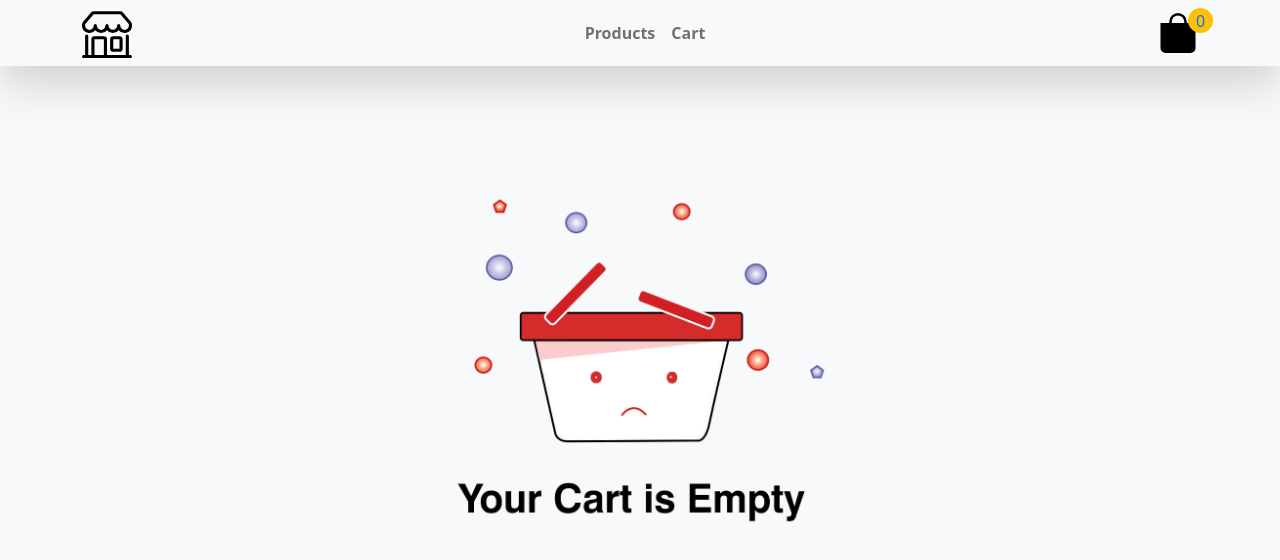
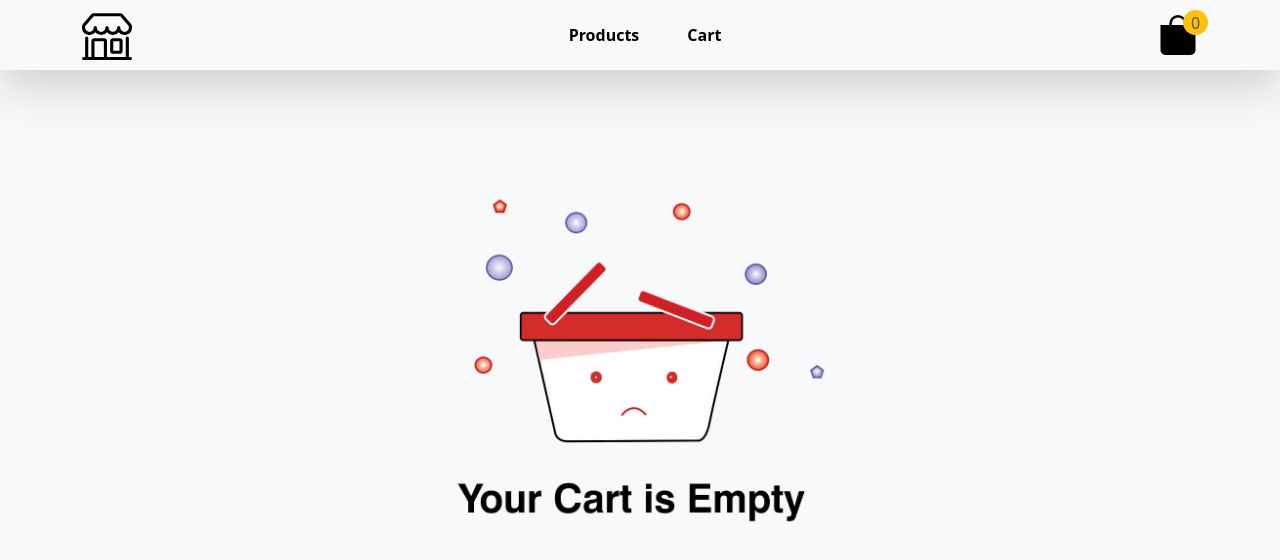
Before and after one commit to MohamedMamdouh-98/Shopping, a React (Create React App) app: page /cart in a window 1280 px wide. Shown: the top 560 px of the page. Built offline with nearby package versions, Linux system fonts and the light colour scheme.

Commit message:
A notice has been added when a product is removed or added

```diff
--- a/package.json
+++ b/package.json
@@ -15,6 +15,7 @@
     "react-redux": "^8.0.5",
     "react-router-dom": "^6.3.0",
     "react-scripts": "5.0.1",
+    "react-toastify": "^9.1.2",
     "web-vitals": "^2.1.4"
   },
   "scripts": {
--- a/src/components/AppNavbar.js
+++ b/src/components/AppNavbar.js
@@ -7,7 +7,7 @@ const AppNavbar = () => {
   const cart = useSelector((state) => state.cart);
   return (
     <div>
-      <Navbar className="shadow-lg navbar" fixed="top" bg="light" variant="light">
+      <Navbar className="shadow-lg navbar py-0" fixed="top" bg="light" variant="light">
         <Container>
           <Link to="/">
             <svg
@@ -22,11 +22,11 @@ const AppNavbar = () => {
               <path d="M2.97 1.35A1 1 0 0 1 3.73 1h8.54a1 1 0 0 1 .76.35l2.609 3.044A1.5 1.5 0 0 1 16 5.37v.255a2.375 2.375 0 0 1-4.25 1.458A2.371 2.371 0 0 1 9.875 8 2.37 2.37 0 0 1 8 7.083 2.37 2.37 0 0 1 6.125 8a2.37 2.37 0 0 1-1.875-.917A2.375 2.375 0 0 1 0 5.625V5.37a1.5 1.5 0 0 1 .361-.976l2.61-3.045zm1.78 4.275a1.375 1.375 0 0 0 2.75 0 .5.5 0 0 1 1 0 1.375 1.375 0 0 0 2.75 0 .5.5 0 0 1 1 0 1.375 1.375 0 1 0 2.75 0V5.37a.5.5 0 0 0-.12-.325L12.27 2H3.73L1.12 5.045A.5.5 0 0 0 1 5.37v.255a1.375 1.375 0 0 0 2.75 0 .5.5 0 0 1 1 0zM1.5 8.5A.5.5 0 0 1 2 9v6h1v-5a1 1 0 0 1 1-1h3a1 1 0 0 1 1 1v5h6V9a.5.5 0 0 1 1 0v6h.5a.5.5 0 0 1 0 1H.5a.5.5 0 0 1 0-1H1V9a.5.5 0 0 1 .5-.5zM4 15h3v-5H4v5zm5-5a1 1 0 0 1 1-1h2a1 1 0 0 1 1 1v3a1 1 0 0 1-1 1h-2a1 1 0 0 1-1-1v-3zm3 0h-2v3h2v-3z" />
             </svg>
           </Link>
-          <Nav className="fw-bold">
-            <Link to="/" className="nav-link">
+          <Nav className="fw-bold d-flex gap-5">
+            <Link to="/" className="nav__link">
               Products
             </Link>
-            <Link to="/cart" className="nav-link">
+            <Link to="/cart" className="nav__link">
               Cart
             </Link>
           </Nav>
@@ -47,9 +47,10 @@ const AppNavbar = () => {
               style={{
                 position: "absolute",
                 top: "-5px",
-                left: "30px",
+                left: "25px",
                 width: "25px",
                 height: "25px",
+                color: "#555"
               }}
             >
               {cart.length}
--- a/src/components/Cart.js
+++ b/src/components/Cart.js
@@ -2,22 +2,46 @@ import React from "react";
 import NoProducts from "./NoProducts";
 import { Button, Image, Table } from "react-bootstrap";
 import { useDispatch, useSelector } from "react-redux";
-import { decrementItem, deleteAllProducts, deleteFromCart, incrementItem } from "../redux/slices/cartSlice";
-
+import {
+  decrementItem,
+  deleteAllProducts,
+  deleteFromCart,
+  incrementItem,
+} from "../redux/slices/cartSlice";
+import { ToastContainer, toast } from "react-toastify";
+import "react-toastify/dist/ReactToastify.css";
 const Cart = () => {
+  const notify = () => toast.error("Products have been removed!");
+  const deleteProduct = () => toast.error("The product has been removed from the cart!");
+  /////////////////////////////////////////
   const dispatch = useDispatch();
+  const deleteALL = () => {
+    dispatch(deleteAllProducts());
+    notify();
+  };
+  const deleteProductItem =(product)=>{
+    dispatch(deleteFromCart(product))
+    deleteProduct();
+  }
   const cart = useSelector((state) => state.cart);
   const totalePrice = cart.reduce((acc, product) => {
     acc += product.price * product.quantity;
     return acc;
   }, 0);
+
   return (
     <div className="py-5 mt-5">
       {cart.length <= 0 ? (
         <NoProducts />
       ) : (
         <>
-          <h5 className="bg-warning py-3 text-center rounded" style={{width:'200px'}}> Total : {totalePrice.toFixed(2)}$</h5>
+          <h5
+            className="bg-warning py-3 text-center rounded"
+            style={{ width: "200px" }}
+          >
+            {" "}
+            Total : {totalePrice.toFixed(2)}$
+          </h5>
           <Table striped bordered hover>
             <thead>
               <tr className="text-center">
@@ -37,21 +61,35 @@ const Cart = () => {
                     <Image
                       src={product.image}
                       alt={product.title}
-                      style={{ maxWidth: "40px"}}
+                      style={{ maxWidth: "40px" }}
                     />
                   </td>
                   <td className="fw-bold">{product.price} $</td>
                   <td>
                     <div className="d-flex align-items-center justify-content-center gap-3 mt-2">
                       <div className="d-flex gap-2 align-items-center">
-                    <Button variant="primary" size="sm" className="px-3" onClick={()=> dispatch(incrementItem(product.id))}>+</Button>
+                        <Button
+                          variant="primary"
+                          size="sm"
+                          className="px-3"
+                          onClick={() => dispatch(incrementItem(product.id))}
+                        >
+                          +
+                        </Button>
                         <span>{product.quantity}</span>
-                    <Button variant="primary" size="sm" className="px-3" onClick={()=> dispatch(decrementItem(product.id))}>-</Button>
+                        <Button
+                          variant="primary"
+                          size="sm"
+                          className="px-3"
+                          onClick={() => dispatch(decrementItem(product.id))}
+                        >
+                          -
+                        </Button>
                       </div>
                       <Button
                         variant="danger"
                         size="sm"
-                      onClick={() => dispatch(deleteFromCart(product))}
+                        onClick={() => deleteProductItem(product)}
                       >
                         <svg
                           xmlns="http://www.w3.org/2000/svg"
@@ -63,15 +101,16 @@ const Cart = () => {
                         >
                           <path d="M6.5 1h3a.5.5 0 0 1 .5.5v1H6v-1a.5.5 0 0 1 .5-.5ZM11 2.5v-1A1.5 1.5 0 0 0 9.5 0h-3A1.5 1.5 0 0 0 5 1.5v1H2.506a.58.58 0 0 0-.01 0H1.5a.5.5 0 0 0 0 1h.538l.853 10.66A2 2 0 0 0 4.885 16h6.23a2 2 0 0 0 1.994-1.84l.853-10.66h.538a.5.5 0 0 0 0-1h-.995a.59.59 0 0 0-.01 0H11Zm1.958 1-.846 10.58a1 1 0 0 1-.997.92h-6.23a1 1 0 0 1-.997-.92L3.042 3.5h9.916Zm-7.487 1a.5.5 0 0 1 .528.47l.5 8.5a.5.5 0 0 1-.998.06L5 5.03a.5.5 0 0 1 .47-.53Zm5.058 0a.5.5 0 0 1 .47.53l-.5 8.5a.5.5 0 1 1-.998-.06l.5-8.5a.5.5 0 0 1 .528-.47ZM8 4.5a.5.5 0 0 1 .5.5v8.5a.5.5 0 0 1-1 0V5a.5.5 0 0 1 .5-.5Z" />
                         </svg>
-                    </Button></div>
+                      </Button>
+                    </div>
                   </td>
                 </tr>
               ))}
               {cart.length > 1 ? (
                 <Button
                   variant="danger"
-                  className="my-3"
-                  onClick={() => dispatch(deleteAllProducts())}
+                  className="my-3 btn-delete-all"
+                  onClick={() => deleteALL()}
                 >
                   Delete All{" "}
                   <svg
@@ -92,6 +131,18 @@ const Cart = () => {
           </Table>
         </>
       )}
+      <ToastContainer
+        position="bottom-left"
+        autoClose={5000}
+        hideProgressBar={false}
+        newestOnTop={false}
+        closeOnClick
+        rtl={false}
+        pauseOnFocusLoss
+        draggable
+        pauseOnHover
+        theme="light"
+      />
     </div>
   );
 };
--- a/src/components/Home.js
+++ b/src/components/Home.js
@@ -1,11 +1,13 @@
-import React, { useEffect, useState } from "react";
+import React, { useEffect } from "react";
 import { Button, Card, Col, Row } from "react-bootstrap";
 import { useDispatch, useSelector } from "react-redux";
 import { fetchProducts } from "../redux/slices/productsSlice";
 import { addToCart } from "../redux/slices/cartSlice";
-
+import { ToastContainer, toast } from 'react-toastify';
+import 'react-toastify/dist/ReactToastify.css';
 const Home = () => {
-
+  const notify = () => toast.success("The product has been added to the cart");
+  /////////////////////////////////
   const products = useSelector((state) => state.products);
   const cart = useSelector((state) => state.cart);
   console.log(cart.length)
@@ -14,6 +16,7 @@ const Home = () => {
 
   const AddToCart = (product)=>{
     dispatch(addToCart(product))
+    notify()
   }
   useEffect(() => {
     dispatch(fetchProducts());
@@ -53,6 +56,18 @@ const Home = () => {
           </Col>
         ))}
       </Row>
+      <ToastContainer
+        position="bottom-left"
+        autoClose={5000}
+        hideProgressBar={false}
+        newestOnTop={false}
+        closeOnClick
+        rtl={false}
+        pauseOnFocusLoss
+        draggable
+        pauseOnHover
+        theme="light"
+      />
     </div>
   );
 };
--- a/src/index.css
+++ b/src/index.css
@@ -0,0 +1,30 @@
+.nav__link{
+    text-decoration: none;
+    color: #000;
+    position: relative;
+    transition: all .3s ease-in-out;
+    height: 70px;
+    display: flex;
+    align-items: center;
+    overflow: hidden;
+}
+.nav__link::after{
+    content: '';
+    position: absolute;
+    width: 70%;
+    height: 4px;
+    background: #000;
+    border-radius: 20px;
+    left: -100%;
+    bottom: 0;
+    transition: all .3s ease-in-out;
+}
+.nav__link:hover::after{
+    left: 0;
+}
+.nav__link:hover{
+    color: #000;
+}
+.btn-delete-all{
+    width: 150px
+}
```
Also changed, not shown: 1 other file (tests, documents, lock files or other folders). Lines whose indentation alone changed are shown as unchanged.
